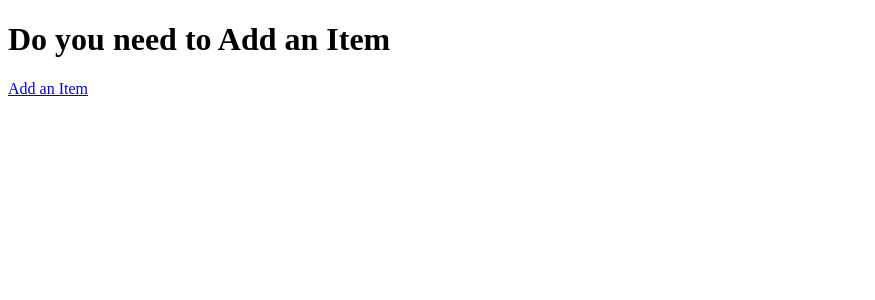
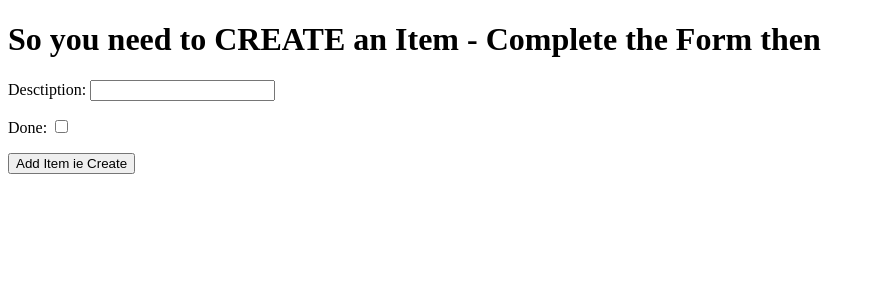
Before and after one commit to siobhain/gp-fst-djanjo-todo, a Django app: template myapptodo/templates/myapptodo/add_template.html in a window 1280 px wide. Shown: the top 300 px of the page, without its empty margins (0-875 px from the left). Run offline with Django 3.2, Linux system fonts and the light colour scheme; the template is opened without the code that fills it, so the values that code supplies are empty.

Commit message:
finish the add template & include POST form

```diff
--- a/django_todo_project/urls.py
+++ b/django_todo_project/urls.py
@@ -19,6 +19,6 @@ from myapptodo.views import get_todo_list, add_item
 
 urlpatterns = [
     path('admin/', admin.site.urls),
-    path('', get_todo_list, name='get_todo_list'),
-    path('add', add_item, name='addhere'),
+    path('', get_todo_list, name='get_todo_list'), # home
+    path('add/', add_item, name='add'), # no slash after add in cheatsheet
 ]
--- a/myapptodo/templates/myapptodo/add_template.html
+++ b/myapptodo/templates/myapptodo/add_template.html
@@ -8,8 +8,26 @@
 </head>
 
 <body>
-    <h1>Do you need to Add an Item</h1>
-    <a href = "/add">Add an Item</a>
+    <h1>So you need to CREATE an Item - Complete the Form then</h1>
+    <form method="POST" action="add">
+        {% csrf_token %}
+        <div>
+            <p>
+                <label for = "id_decsription">Desctiption:</label>
+                <input type="text" id="id_description" name="item_description" />
+                <div>
+                    <p>
+                        <label for = "id_done">Done:</label>
+                        <input type="checkbox" id="id_done" name="done" />
+                    </p>
+                </div>
+                <div>
+                    <p>
+                        <button type="submit">Add Item ie Create</button>
+                    </p>
+                </div>
+            </form>
+
 </body>
 
 </html>
--- a/myapptodo/templates/myapptodo/todo_template.html
+++ b/myapptodo/templates/myapptodo/todo_template.html
@@ -24,6 +24,7 @@
         <tr><td>You are off the hook, nothing to do here!!!</td></tr>
         {% endfor %}
     </table>
+    <a href = "/add">Add an Item anchor tag in home (ie to_do) template</a>
 </body>
 
 </html>
```
Also changed, not shown: myapptodo/views.py (+6 -1 lines), db.sqlite3.
